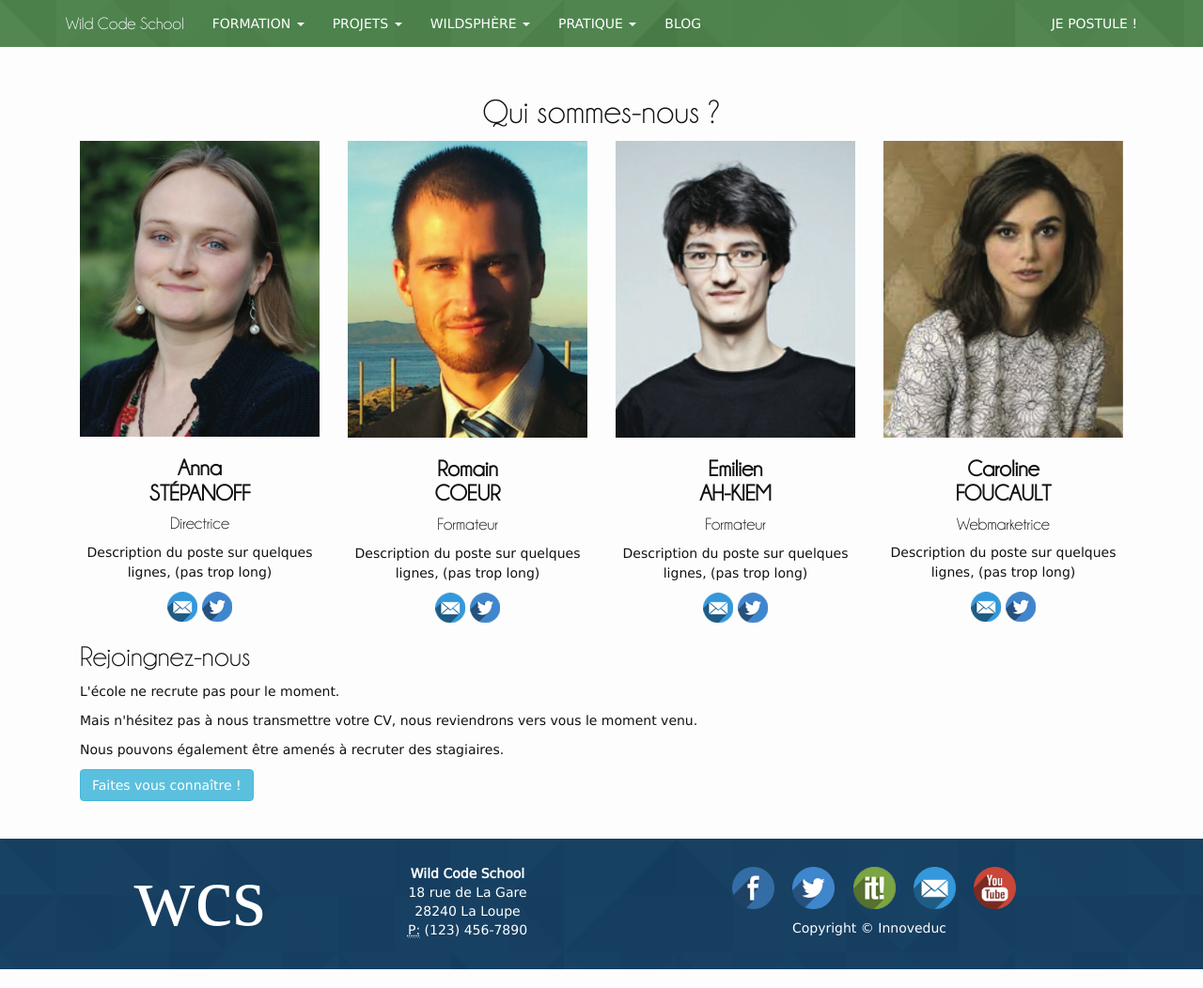
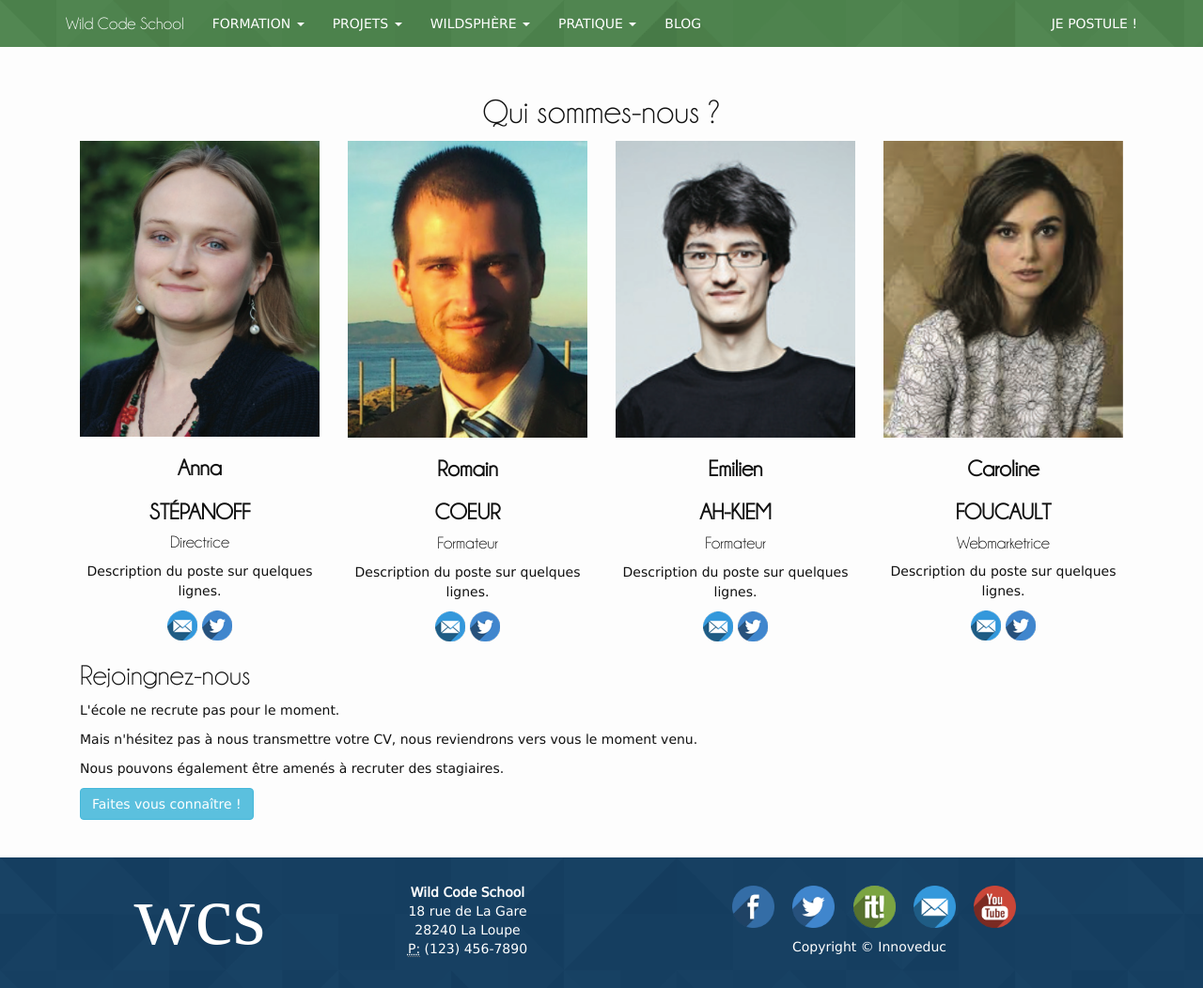
Before and after one commit to alem972/wildcodeschool.github.io, a Jekyll site: the page built from qui-sommes-nous.html, in a window 1280 px wide and 1052 px high. Shown: the whole window at 94% size. Built offline with Jekyll 4.4.1, drawn with Linux system fonts in a browser that asks for light colours; nearby versions of some CDN libraries; some web fonts are replaced.

Commit message:
yaml in _data

```diff
--- a/index.html
+++ b/index.html
@@ -81,7 +81,7 @@ layout: default
         <div class="col-xs-5">
           <a href="http://www.meetup.com/WildCodeMeetup/" target="_blank">
             <button type="button" class="btn btn-warning btn-sm" style="margin-top: 15px">
-            Cet évenement a déjà eu lieu <span class="glyphicon glyphicon-thumbs-up" aria-hidden="true"></span>
+            Trop tard <span class="glyphicon glyphicon-thumbs-up" aria-hidden="true"></span>
             </button>
           </a>
         </div>
--- a/qui-sommes-nous.html
+++ b/qui-sommes-nous.html
@@ -8,42 +8,21 @@ permalink: /qui-sommes-nous/
   <h1 class="text-center">Qui sommes-nous ?</h1>
 
   <div class="row">
-    <div class="col-sm-3 text-center">
-      <img src="/img/portraits/Anna.png" class="img-responsive center-block" >
-      <h3>Anna<br>STÉPANOFF</h3>
-      <h4>Directrice</h4>
-      <p>Description du poste sur quelques lignes, (pas trop long)</p>
-      <a href="#" target="_blank"><img src="/img/socials/mail-32.png"></a>
-      <a href="https://twitter.com/AnnaStpnoff" target="_blank"><img src="/img/socials/twitter-32.png"></a>
-    </div>
 
-    <div class="col-sm-3 text-center">
-      <img src="/img/portraits/Romain.png" class="img-responsive center-block" >
-      <h3>Romain<br>COEUR</h3>
-      <h4>Formateur</h4>
-        <p>Description du poste sur quelques lignes, (pas trop long)</p>
-        <a href="#" target="_blank"><img src="/img/socials/mail-32.png"></a>
-        <a href="https://twitter.com/RomainCoeur" target="_blank"><img src="/img/socials/twitter-32.png"></a>
-    </div>
+    {% for qui in site.data.qui-sommes-nous %}
+      <div class="col-sm-3 col-xs-6 text-center">
+        <img src="/img/portraits/{{ qui.prenom }}.png" class="img-responsive center-block">
+        <h3>{{ qui.prenom }}</h3>
+        <h3>{{ qui.nom }}</h3>
+        <h4>{{ qui.status }}</h4>
+        <p>{{ qui.description }}</p>
+        <a href="mailto:{{ qui.courriel }}" target="_blank"><img src="/img/socials/mail-32.png"></a>
+        <a href="https://twitter.com/{{ qui.twitter }}" target="_blank"><img src="/img/socials/twitter-32.png"></a>
+      </div>
+    {% endfor %}
 
-    <div class="col-sm-3 text-center">
-      <img src="/img/portraits/Emilien.png" class="img-responsive center-block" >
-      <h3>Emilien<br>AH-KIEM</h3>
-      <h4>Formateur</h4>
-        <p>Description du poste sur quelques lignes, (pas trop long)</p>
-        <a href="#" target="_blank"><img src="/img/socials/mail-32.png"></a>
-        <a href="https://twitter.com/Em_hack" target="_blank"><img src="/img/socials/twitter-32.png"></a>
-    </div>
+  </div>
 
-    <div class="col-sm-3 text-center">
-      <img src="/img/portraits/Caroline.png" class="img-responsive center-block" >
-      <h3>Caroline<br>FOUCAULT</h3>
-      <h4>Webmarketrice</h4>
-        <p>Description du poste sur quelques lignes, (pas trop long)</p>
-        <a href="#" target="_blank"><img src="/img/socials/mail-32.png"></a>
-        <a href="https://twitter.com/CaroF2307" target="_blank"><img src="/img/socials/twitter-32.png"></a>
-    </div>
-  </div>
 
   <div class="row">
     <div class="col-xs-12">
```
Also changed, not shown: _data/qui-sommes-nous.yml (added, +27 -0 lines).
